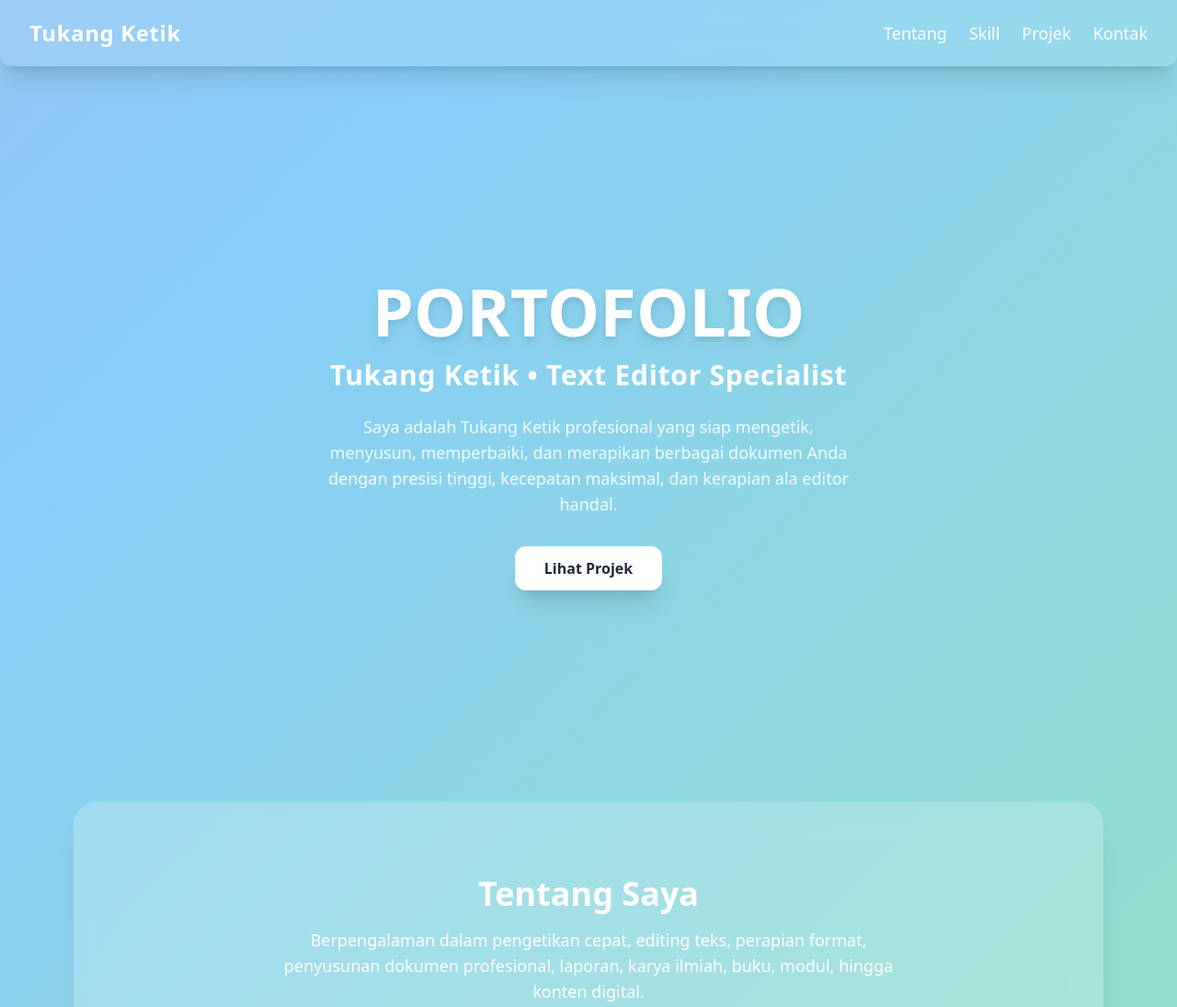
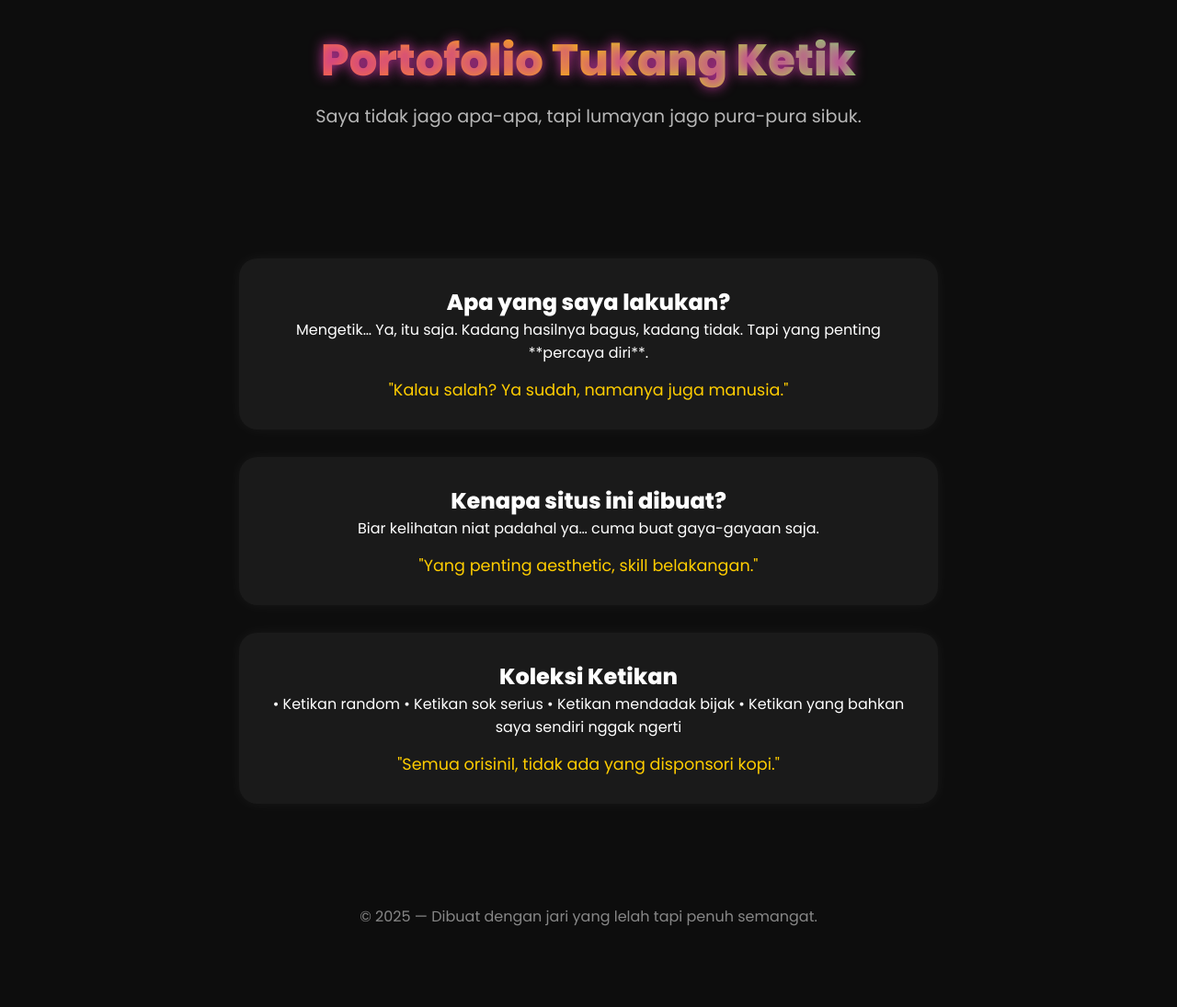
Before and after one commit to bocahmluis/bocahmluis.github.io, a plain HTML site: page index.html in a window 1280 px wide. Shown: the top 1095 px of the page at 92% size. After the commit the page ends 1039 px from the top, so only its background shows below. Drawn offline with nearby package versions, Linux system fonts and the light colour scheme.

Commit message:
Update portfolio details and styling in index.html

```diff
--- a/index.html
+++ b/index.html
@@ -1,142 +1,137 @@
 <!DOCTYPE html>
 <html lang="id">
 <head>
-    <meta charset="UTF-8" />
-    <meta name="viewport" content="width=device-width, initial-scale=1.0" />
-    <title>Portofolio | Tukang Ketik</title>
+    <meta charset="UTF-8">
+    <meta name="viewport" content="width=device-width, initial-scale=1.0">
+    <title>Bocahmluis - Portofolio Tukang Ketik</title>
 
-    <!-- TailwindCSS CDN -->
-    <script src="https://cdn.tailwindcss.com"></script>
-
-    <!-- GSAP Animation -->
-    <script src="https://cdnjs.cloudflare.com/ajax/libs/gsap/3.12.2/gsap.min.js"></script>
+    <!-- Google Font -->
+    <link href="https://fonts.googleapis.com/css2?family=Poppins:wght@300;400;600;800&display=swap" rel="stylesheet">
 
     <style>
-        body {
-            background: linear-gradient(135deg, #ff7eb3, #87cefa, #a8ff78);
-            background-size: 300% 300%;
-            animation: gradientMove 10s ease infinite;
+        * {
+            margin: 0;
+            padding: 0;
+            box-sizing: border-box;
+            font-family: "Poppins", sans-serif;
         }
 
-        @keyframes gradientMove {
-            0% {background-position: 0% 50%;}
-            50% {background-position: 100% 50%;}
-            100% {background-position: 0% 50%;}
+        body {
+            background: #0d0d0d;
+            color: #fff;
+            overflow-x: hidden;
+        }
+
+        header {
+            padding: 30px;
+            text-align: center;
+        }
+
+        h1 {
+            font-size: 3rem;
+            font-weight: 800;
+            background: linear-gradient(45deg, #ff0080, #ffcd00, #00eaff);
+            -webkit-background-clip: text;
+            color: transparent;
+            animation: glow 3s ease-in-out infinite alternate;
+        }
+
+        @keyframes glow {
+            0% { text-shadow: 0 0 10px #ff0080; }
+            100% { text-shadow: 0 0 25px #00eaff; }
+        }
+
+        .subtitle {
+            font-size: 1.2rem;
+            opacity: 0.7;
+            margin-top: 10px;
+        }
+
+        .container {
+            margin: 60px auto;
+            max-width: 800px;
+            padding: 20px;
+            text-align: center;
+            animation: fadeIn 1.5s ease;
+        }
+
+        @keyframes fadeIn {
+            from { opacity: 0; transform: translateY(20px); }
+            to   { opacity: 1; transform: translateY(0); }
+        }
+
+        .card {
+            background: #1a1a1a;
+            padding: 30px;
+            margin-top: 30px;
+            border-radius: 20px;
+            box-shadow: 0 0 15px rgba(255,255,255,0.05);
+            transition: 0.3s;
+        }
+
+        .card:hover {
+            transform: translateY(-5px);
+            box-shadow: 0 0 25px rgba(255,255,255,0.1);
+        }
+
+        .funny {
+            font-size: 1.1rem;
+            color: #ffcd00;
+            margin-top: 15px;
+        }
+
+        footer {
+            text-align: center;
+            padding: 30px;
+            margin-top: 50px;
+            opacity: 0.5;
         }
     </style>
 </head>
+<body>
 
-<body class="text-white">
+    <header>
+        <h1>Portofolio Tukang Ketik</h1>
+        <p class="subtitle">Saya tidak jago apa-apa, tapi lumayan jago pura-pura sibuk.</p>
+    </header>
 
-    <!-- Navbar -->
-    <nav class="flex justify-between items-center p-5 px-8 backdrop-blur-md bg-white/10 rounded-b-xl shadow-xl">
-        <h1 class="text-2xl font-bold tracking-wide">Tukang Ketik</h1>
-        <div class="hidden md:flex gap-6 text-lg">
-            <a href="#about" class="hover:underline">Tentang</a>
-            <a href="#skills" class="hover:underline">Skill</a>
-            <a href="#projects" class="hover:underline">Projek</a>
-            <a href="#contact" class="hover:underline">Kontak</a>
+    <div class="container">
+
+        <div class="card">
+            <h2>Apa yang saya lakukan?</h2>
+            <p>
+                Mengetik…
+                Ya, itu saja. Kadang hasilnya bagus, kadang tidak.
+                Tapi yang penting **percaya diri**.
+            </p>
+            <p class="funny">"Kalau salah? Ya sudah, namanya juga manusia."</p>
         </div>
-    </nav>
 
-    <!-- Hero Section -->
-    <section class="min-h-screen flex flex-col justify-center items-center text-center px-4">
-        <h1 class="text-5xl md:text-7xl font-extrabold drop-shadow-lg" id="heroTitle">
-            PORTOFOLIO
-        </h1>
+        <div class="card">
+            <h2>Kenapa situs ini dibuat?</h2>
+            <p>
+                Biar kelihatan niat padahal ya…
+                cuma buat gaya-gayaan saja.
+            </p>
+            <p class="funny">"Yang penting aesthetic, skill belakangan."</p>
+        </div>
 
-        <p class="text-2xl md:text-3xl mt-4 font-semibold tracking-wide" id="subTitle">
-            Tukang Ketik • Text Editor Specialist
-        </p>
+        <div class="card">
+            <h2>Koleksi Ketikan</h2>
+            <p>
+                • Ketikan random
+                • Ketikan sok serius
+                • Ketikan mendadak bijak
+                • Ketikan yang bahkan saya sendiri nggak ngerti
+            </p>
+            <p class="funny">"Semua orisinil, tidak ada yang disponsori kopi."</p>
+        </div>
 
-        <p class="max-w-xl mt-6 text-lg opacity-90">
-            Saya adalah Tukang Ketik profesional yang siap mengetik, menyusun,
-            memperbaiki, dan merapikan berbagai dokumen Anda dengan presisi tinggi,
-            kecepatan maksimal, dan kerapian ala editor handal.
-        </p>
+    </div>
 
-        <a href="#projects" class="mt-8 inline-block bg-white text-gray-800 px-8 py-3 rounded-xl shadow-xl font-bold hover:scale-105 transition">
-            Lihat Projek
-        </a>
-    </section>
-
-    <!-- About -->
-    <section id="about" class="py-20 px-6 text-center bg-white/20 backdrop-blur-lg rounded-3xl mx-4 md:mx-20 shadow-xl">
-        <h2 class="text-4xl font-bold mb-4">Tentang Saya</h2>
-        <p class="max-w-2xl mx-auto text-lg">
-            Berpengalaman dalam pengetikan cepat, editing teks, perapian format,
-            penyusunan dokumen profesional, laporan, karya ilmiah, buku, modul, hingga konten digital.
-        </p>
-    </section>
-
-    <!-- Skills -->
-    <section id="skills" class="py-20 px-6 text-center">
-        <h2 class="text-4xl font-bold mb-10">Skill Utama</h2>
-        <div class="grid grid-cols-1 md:grid-cols-3 gap-6 max-w-6xl mx-auto">
-
-            <div class="p-6 bg-white/20 backdrop-blur-md rounded-2xl shadow-lg hover:scale-105 transition">
-                <h3 class="text-2xl font-bold mb-2">Pengetikan Cepat</h3>
-                <p>Kecepatan 80–120 WPM akurat dan rapi.</p>
-            </div>
-
-            <div class="p-6 bg-white/20 backdrop-blur-md rounded-2xl shadow-lg hover:scale-105 transition">
-                <h3 class="text-2xl font-bold mb-2">Editor Dokumen</h3>
-                <p>Merapikan struktur, grammar, dan format dokumen.</p>
-            </div>
-
-            <div class="p-6 bg-white/20 backdrop-blur-md rounded-2xl shadow-lg hover:scale-105 transition">
-                <h3 class="text-2xl font-bold mb-2">Layouting Text</h3>
-                <p>Pengaturan layout rapi dan profesional.</p>
-            </div>
-
-        </div>
-    </section>
-
-    <!-- Projek -->
-    <section id="projects" class="py-20 px-6 bg-white/20 backdrop-blur-xl rounded-3xl mx-4 md:mx-20 shadow-xl">
-        <h2 class="text-4xl font-bold mb-10 text-center">Projek Terbaru</h2>
-
-        <div class="grid grid-cols-1 md:grid-cols-3 gap-6">
-            <div class="p-6 bg-white/30 rounded-xl shadow-lg hover:scale-105 transition">
-                <h3 class="text-2xl font-bold mb-2">Pengetikan Buku</h3>
-                <p>250 halaman selesai dalam 4 hari.</p>
-            </div>
-
-            <div class="p-6 bg-white/30 rounded-xl shadow-lg hover:scale-105 transition">
-                <h3 class="text-2xl font-bold mb-2">Editor Skripsi</h3>
-                <p>Pengecekan ejaan + layout bab lengkap.</p>
-            </div>
-
-            <div class="p-6 bg-white/30 rounded-xl shadow-lg hover:scale-105 transition">
-                <h3 class="text-2xl font-bold mb-2">Dokumen Bisnis</h3>
-                <p>Proposal, company profile, dan laporan.</p>
-            </div>
-        </div>
-    </section>
-
-    <!-- Kontak -->
-    <section id="contact" class="py-20 text-center px-6">
-        <h2 class="text-4xl font-bold mb-4">Kontak</h2>
-        <p class="text-lg mb-6">Hubungi saya jika butuh jasa Tukang Ketik:</p>
-
-        <a href="mailto:email@domain.com"
-           class="bg-white text-gray-800 px-8 py-3 rounded-xl shadow-xl font-bold hover:scale-105 transition">
-            Kirim Email
-        </a>
-    </section>
-
-    <!-- Footer -->
-    <footer class="text-center py-10 opacity-80">
-        © 2025 Tukang Ketik – Portofolio
+    <footer>
+        © 2025 — Dibuat dengan jari yang lelah tapi penuh semangat.
     </footer>
-
-    <!-- Animasi GSAP -->
-    <script>
-        gsap.from("#heroTitle", { duration: 1.2, y: -80, opacity: 0, ease: "bounce" });
-        gsap.from("#subTitle", { duration: 1.2, delay: 0.3, y: 40, opacity: 0 });
-        gsap.from("nav", { duration: 1, opacity: 0, y: -30 });
-        gsap.from("section", { duration: 1, opacity: 0, stagger: 0.3 });
-    </script>
 
 </body>
 </html>
```
